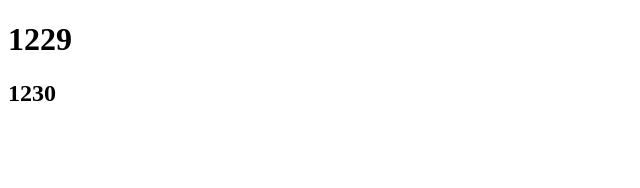
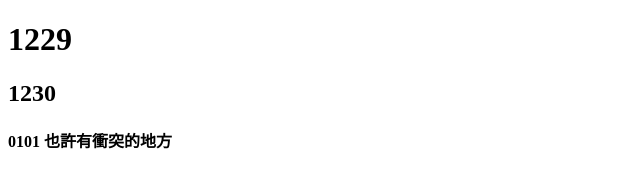
Before and after one commit to icecream910601/1229Demo, a plain HTML site: page index.html in a window 1280 px wide. Shown: the whole page, without its empty margins (0-640 px from the left). Drawn offline with Linux system fonts and the light colour scheme.

Commit message:
add  title h4

```diff
--- a/index.html
+++ b/index.html
@@ -9,5 +9,6 @@
 <body>
     <h1>1229</h1>
     <h2>1230</h2>
+    <h4>0101 也許有衝突的地方</h4>
 </body>
 </html>
```
